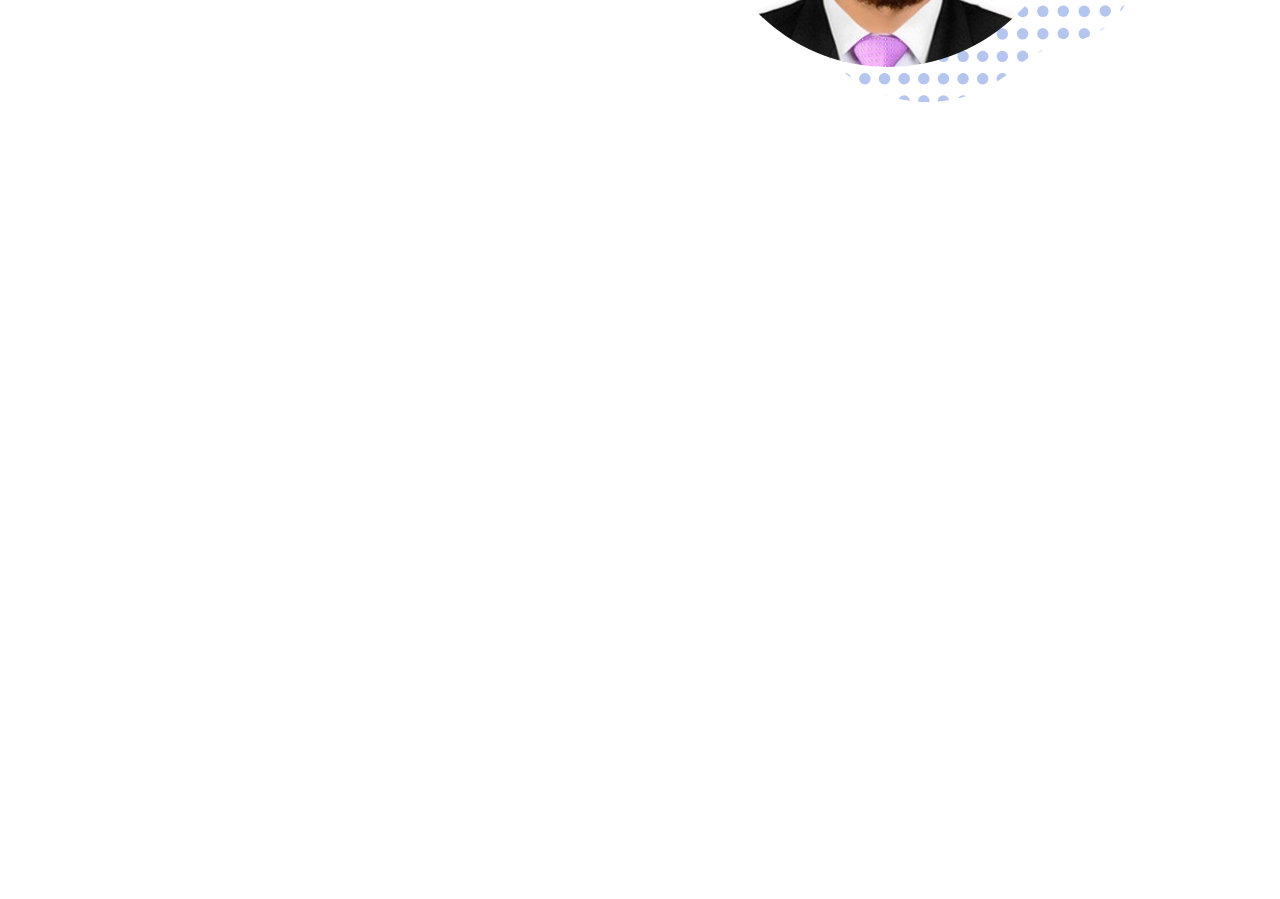
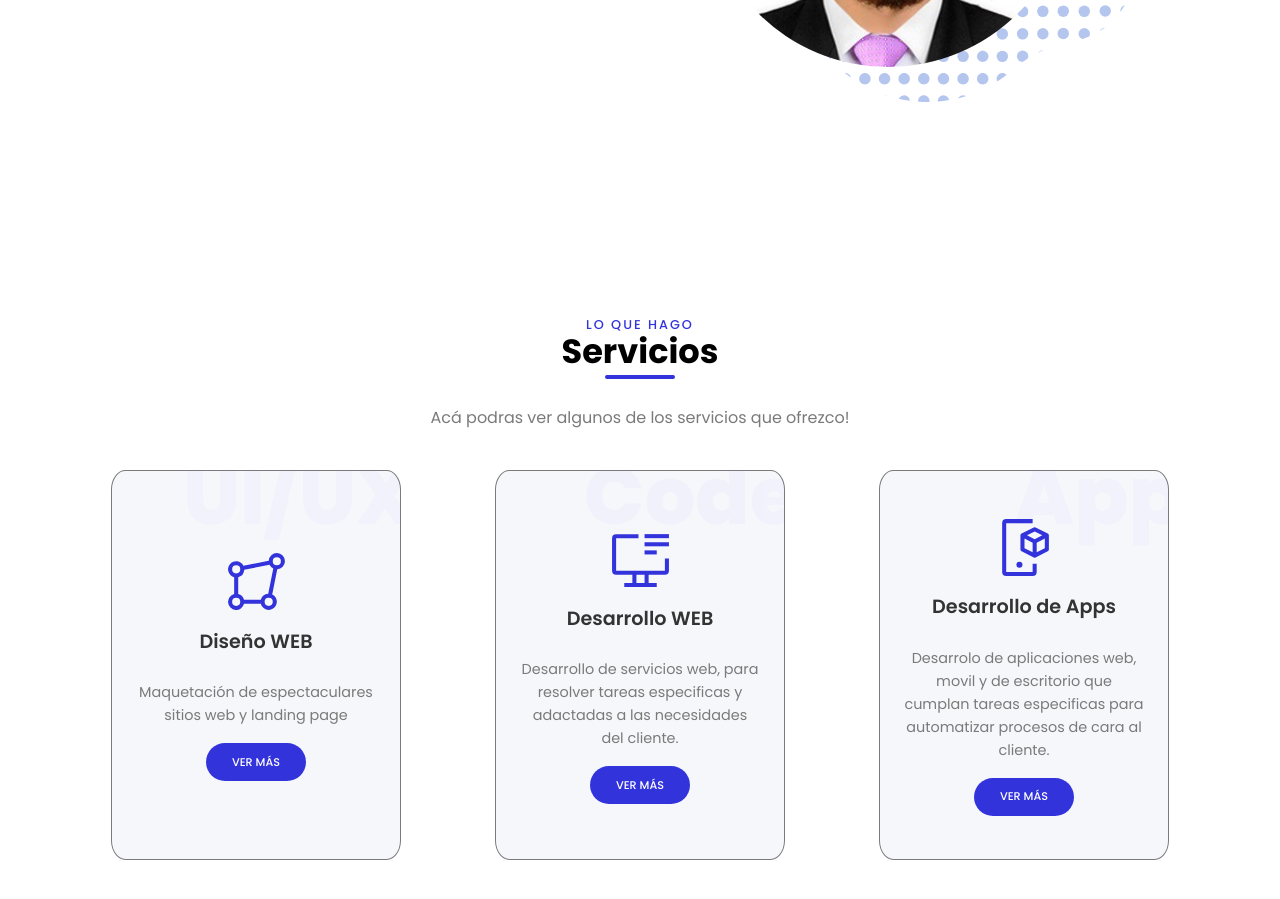
Before and after one commit to juankings816/Portafolio, a plain HTML site: page index.html in a window 1280 px wide. Shown: the part 577-1476 px from the top of the page. Before the commit the page ends 824 px from the top, so only its background shows below. Drawn offline with Linux system fonts and the light colour scheme.

Commit message:
Se crea apartado services

```diff
--- a/index.html
+++ b/index.html
@@ -89,6 +89,52 @@
             </div>
           </div>
         </header>
+        <section class="services section" id="services">
+            <div class="container">
+              <div class="section-header">
+                <h3 class="title" data-title="Lo que hago">Servicios</h3>
+                <p class="text">
+                  Acá podras ver algunos de los servicios que ofrezco!
+                </p>
+              </div>
 
+              <div class="cards">
+                <div class="card" data-card="UI/UX">
+                  <div class="card-content z-index">
+                    <img src="./img/design-icon.svg" class="icon" alt="" />
+                    <h3 class="title-sm">Diseño WEB</h3>
+                    <p class="text">
+                      Maquetación de espectaculares sitios web y landing page
+                    </p>
+                    <a href="#" class="btn small">Ver más</a>
+                  </div>
+                </div>
+
+                <div class="card" data-card="Code">
+                  <div class="card-content z-index">
+                    <img src="./img/code-icon.svg" class="icon" alt="" />
+                    <h3 class="title-sm">Desarrollo WEB</h3>
+                    <p class="text">
+                      Desarrollo de servicios web, para resolver tareas especificas y
+                      adactadas a las necesidades del cliente.
+                    </p>
+                    <a href="#" class="btn small">Ver más</a>
+                  </div>
+                </div>
+
+                <div class="card" data-card="App">
+                  <div class="card-content z-index">
+                    <img src="./img/app-icon.svg" class="icon" alt="" />
+                    <h3 class="title-sm">Desarrollo de Apps</h3>
+                    <p class="text">
+                      Desarrolo de aplicaciones web, movil y de escritorio que cumplan
+                      tareas especificas para automatizar procesos de cara al cliente.
+                    </p>
+                    <a href="#" class="btn small">Ver más</a>
+                  </div>
+                </div>
+              </div>
+            </div>
+          </section>
 </body>
 </html>
```
